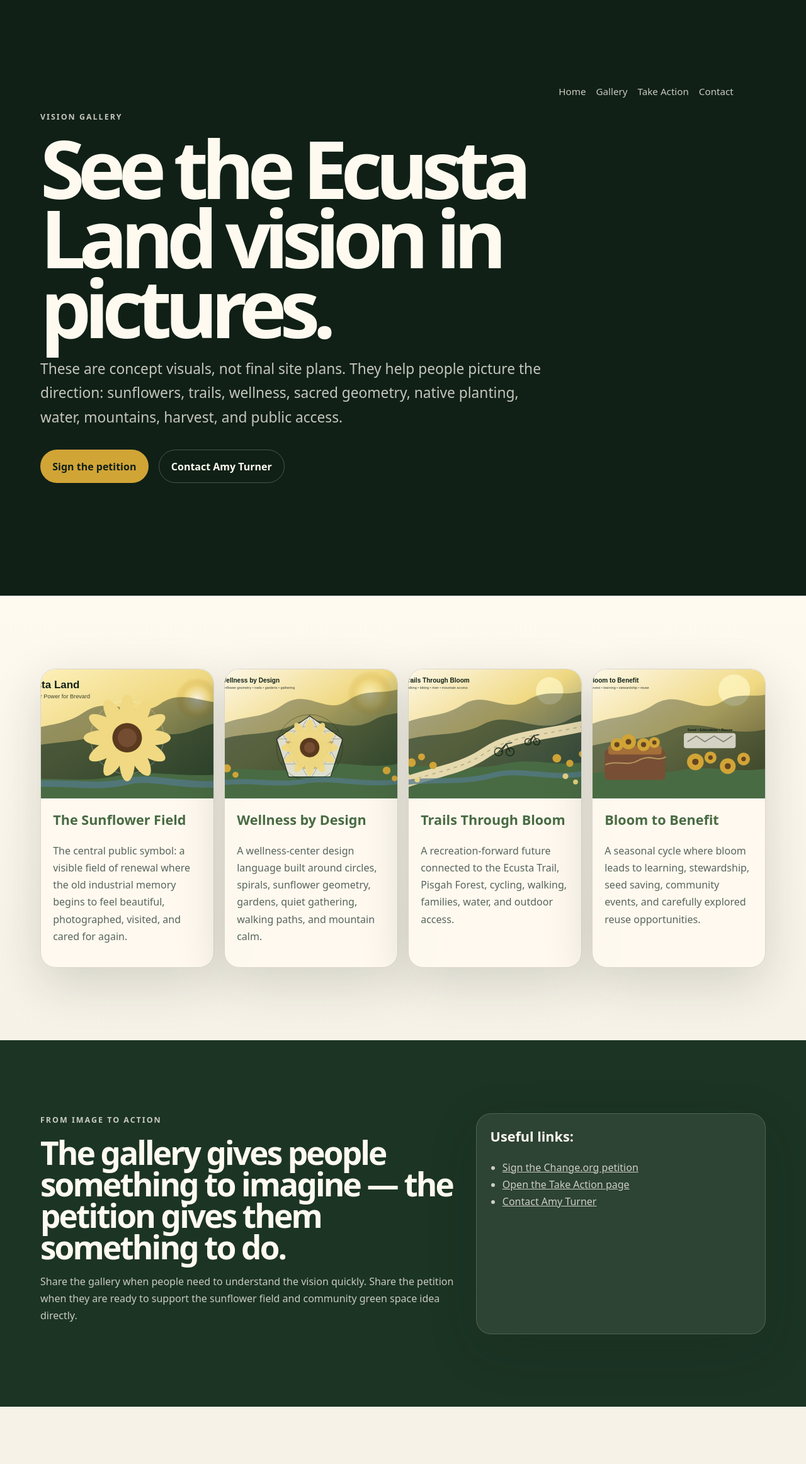
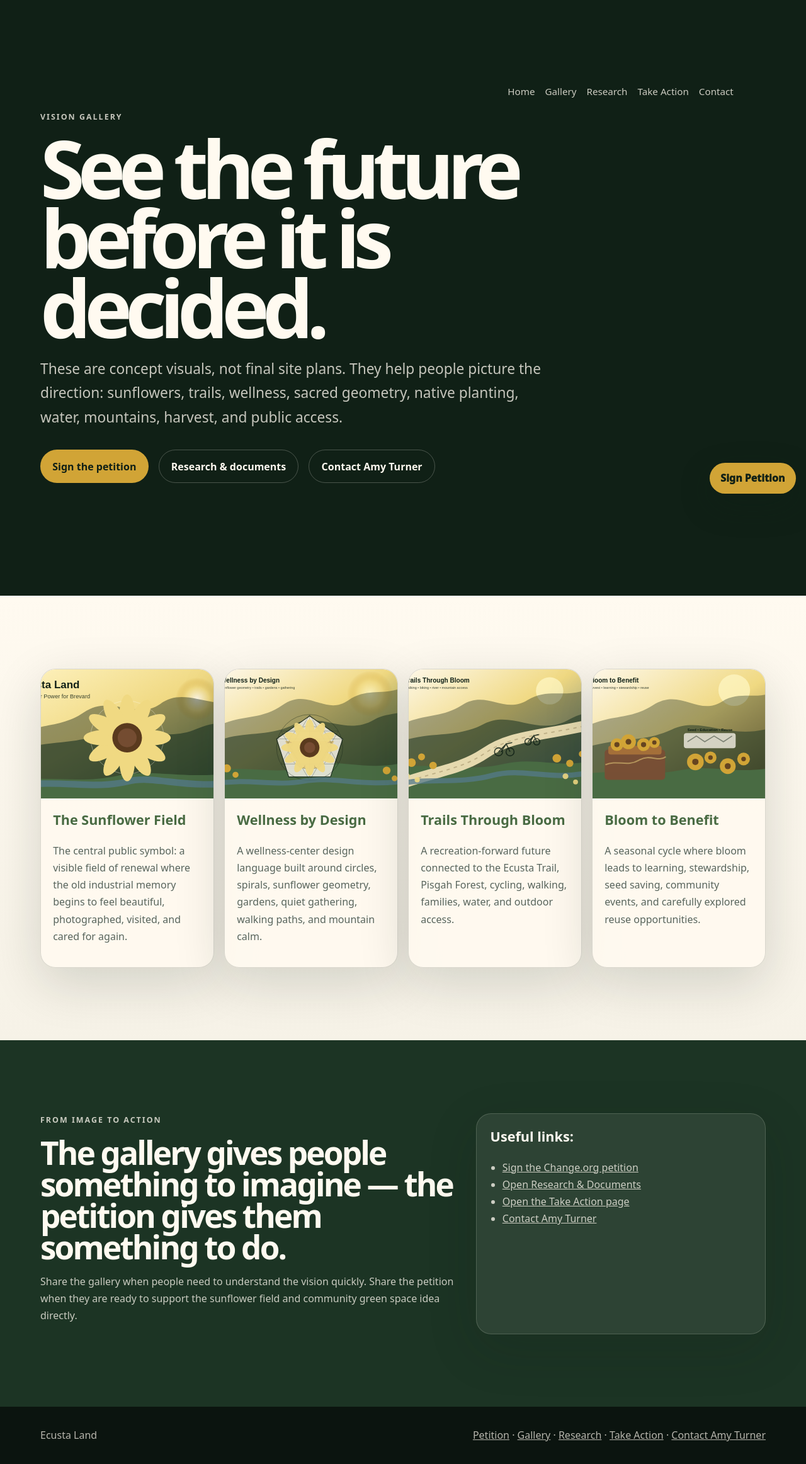
Before and after one commit to chthomps4/ecustaland, a Next.js app: page /vision-gallery in a window 1280 px wide. Shown: the whole page at 63% size. Before the commit the page ends 2234 px from the top, so only its background shows below. Built offline with nearby package versions, Linux system fonts and the light colour scheme.

Commit message:
Standardize vision gallery navigation and footer

```diff
--- a/app/vision-gallery/page.tsx
+++ b/app/vision-gallery/page.tsx
@@ -41,16 +41,21 @@ const galleryItems = [
 export default function VisionGalleryPage() {
   return (
     <main className="take-action-page">
+      <a className="floating-petition" href={petitionUrl} target="_blank" rel="noopener noreferrer">
+        Sign Petition
+      </a>
+
       <section className="section action-hero">
         <nav className="nav page-nav" aria-label="Page navigation">
           <a href="/">Home</a>
           <a href="/vision-gallery">Gallery</a>
+          <a href="/research">Research</a>
           <a href="/take-action">Take Action</a>
           <a href="/contact">Contact</a>
         </nav>
         <div className="section-heading">
           <p className="eyebrow">Vision Gallery</p>
-          <h1>See the Ecusta Land vision in pictures.</h1>
+          <h1>See the future before it is decided.</h1>
           <p className="hero-copy">
             These are concept visuals, not final site plans. They help people picture the direction:
             sunflowers, trails, wellness, sacred geometry, native planting, water, mountains, harvest,
@@ -58,6 +63,7 @@ export default function VisionGalleryPage() {
           </p>
           <div className="hero-actions">
             <a className="button primary" href={petitionUrl} target="_blank" rel="noopener noreferrer">Sign the petition</a>
+            <a className="button secondary" href="/research">Research & documents</a>
             <a className="button secondary" href="/contact">Contact Amy Turner</a>
           </div>
         </div>
@@ -90,11 +96,17 @@ export default function VisionGalleryPage() {
           <h3>Useful links:</h3>
           <ul>
             <li><a href={petitionUrl} target="_blank" rel="noopener noreferrer">Sign the Change.org petition</a></li>
+            <li><a href="/research">Open Research & Documents</a></li>
             <li><a href="/take-action">Open the Take Action page</a></li>
             <li><a href="/contact">Contact Amy Turner</a></li>
           </ul>
         </div>
       </section>
+
+      <footer className="footer">
+        <p>Ecusta Land</p>
+        <p><a href={petitionUrl} target="_blank" rel="noopener noreferrer">Petition</a> · <a href="/vision-gallery">Gallery</a> · <a href="/research">Research</a> · <a href="/take-action">Take Action</a> · <a href="/contact">Contact Amy Turner</a></p>
+      </footer>
     </main>
   );
 }
```
